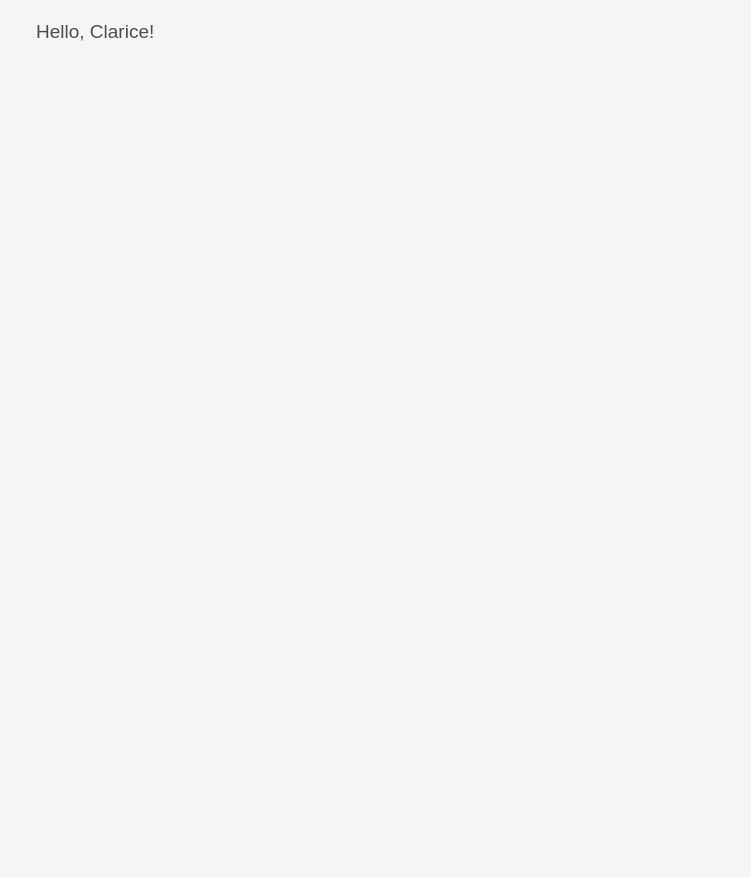
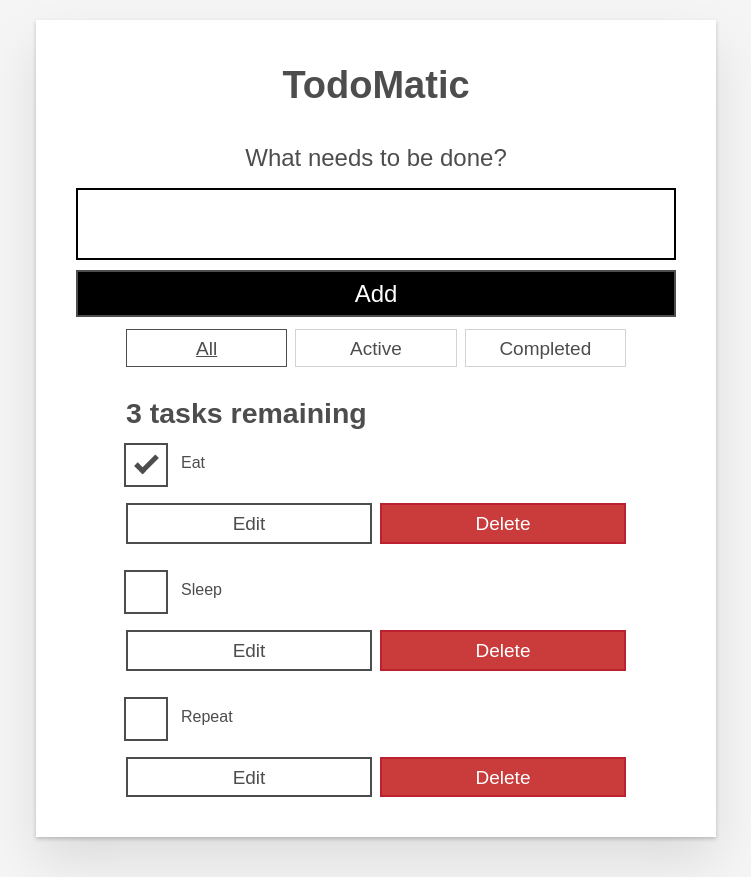
Before and after one commit to wdrk/moz-todo-react, a React (Create React App) app: page / in a window 1280 px wide. Shown: the whole page, without its empty margins (264-1015 px from the left). Before the commit the page ends 800 px from the top, so only its background shows below. Built offline with nearby package versions, Linux system fonts and the light colour scheme.

Commit message:
Feat: 추가 App.js에 리팩토링 할 원본 코드
컴포넌트로 차차 변환하기 위한 원본 코드를 추가

```diff
--- a/src/App.js
+++ b/src/App.js
@@ -1,13 +1,100 @@
 import React from "react";
 
 function App(props) {
-  const subject = props.subject;
   return (
-    <div className="App">
-      <header className="App-header">
-        <p>Hello, {subject}!</p>
-      </header>
+    <div className="todoapp stack-large">
+      <h1>TodoMatic</h1>
+      <form>
+        <h2 className="label-wrapper">
+          <label htmlFor="new-todo-input" className="label__lg">
+            What needs to be done?
+          </label>
+        </h2>
+        <input
+          type="text"
+          id="new-todo-input"
+          className="input input__lg"
+          name="text"
+          autoComplete="off"
+        />
+        <button type="submit" className="btn btn__primary btn__lg">
+          Add
+        </button>
+      </form>
+      <div className="filters btn-group stack-exception">
+        <button type="button" className="btn toggle-btn" aria-pressed="true">
+          <span className="visually-hidden">Show </span>
+          <span>all</span>
+          <span className="visually-hidden"> tasks</span>
+        </button>
+        <button type="button" className="btn toggle-btn" aria-pressed="false">
+          <span className="visually-hidden">Show </span>
+          <span>Active</span>
+          <span className="visually-hidden"> tasks</span>
+        </button>
+        <button type="button" className="btn toggle-btn" aria-pressed="false">
+          <span className="visually-hidden">Show </span>
+          <span>Completed</span>
+          <span className="visually-hidden"> tasks</span>
+        </button>
+      </div>
+      <h2 id="list-heading">3 tasks remaining</h2>
+      <ul
+        role="list"
+        className="todo-list stack-large stack-exception"
+        aria-labelledby="list-heading"
+      >
+        <li className="todo stack-small">
+          <div className="c-cb">
+            <input id="todo-0" type="checkbox" defaultChecked={true} />
+            <label className="todo-label" htmlFor="todo-0">
+              Eat
+            </label>
+          </div>
+          <div className="btn-group">
+            <button type="button" className="btn">
+              Edit <span className="visually-hidden">Eat</span>
+            </button>
+            <button type="button" className="btn btn__danger">
+              Delete <span className="visually-hidden">Eat</span>
+            </button>
+          </div>
+        </li>
+        <li className="todo stack-small">
+          <div className="c-cb">
+            <input id="todo-1" type="checkbox" />
+            <label className="todo-label" htmlFor="todo-1">
+              Sleep
+            </label>
+          </div>
+          <div className="btn-group">
+            <button type="button" className="btn">
+              Edit <span className="visually-hidden">Sleep</span>
+            </button>
+            <button type="button" className="btn btn__danger">
+              Delete <span className="visually-hidden">Sleep</span>
+            </button>
+          </div>
+        </li>
+        <li className="todo stack-small">
+          <div className="c-cb">
+            <input id="todo-2" type="checkbox" />
+            <label className="todo-label" htmlFor="todo-2">
+              Repeat
+            </label>
+          </div>
+          <div className="btn-group">
+            <button type="button" className="btn">
+              Edit <span className="visually-hidden">Repeat</span>
+            </button>
+            <button type="button" className="btn btn__danger">
+              Delete <span className="visually-hidden">Repeat</span>
+            </button>
+          </div>
+        </li>
+      </ul>
     </div>
   );
 }
+
 export default App;
```
